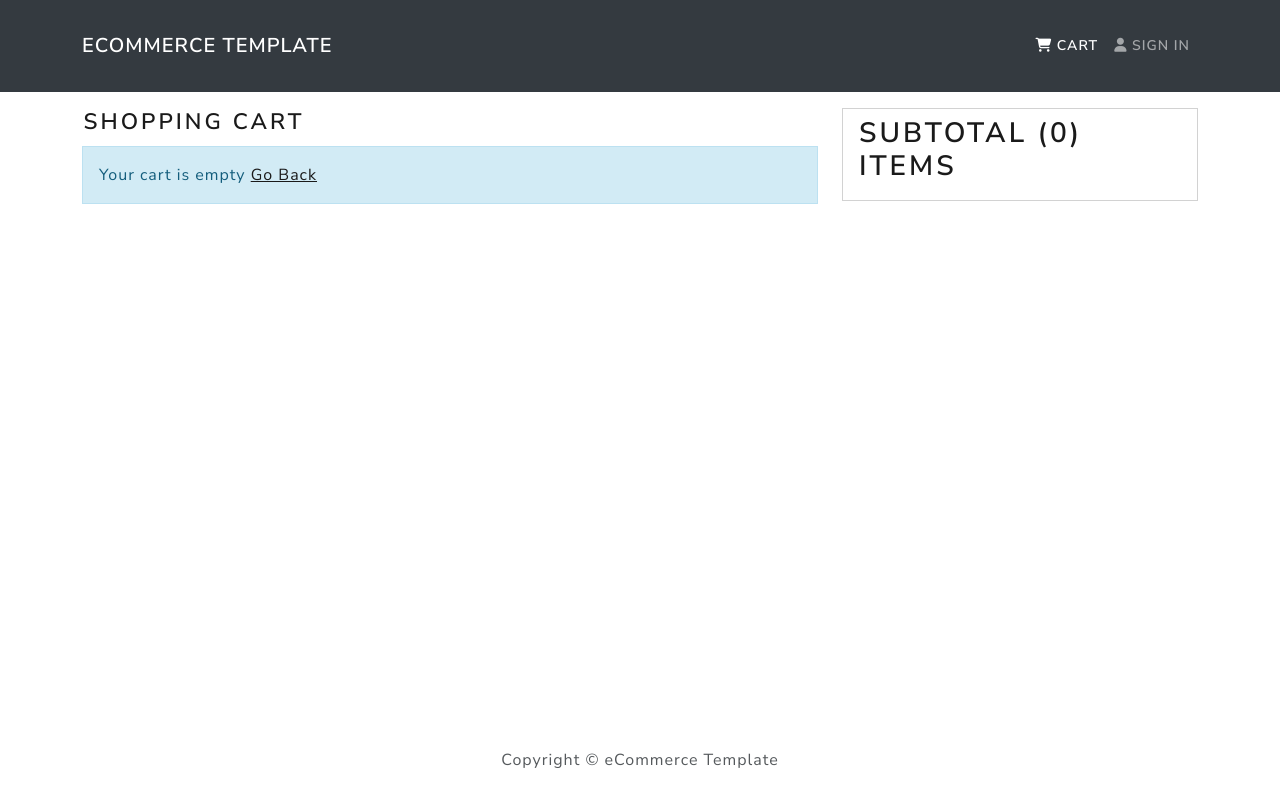
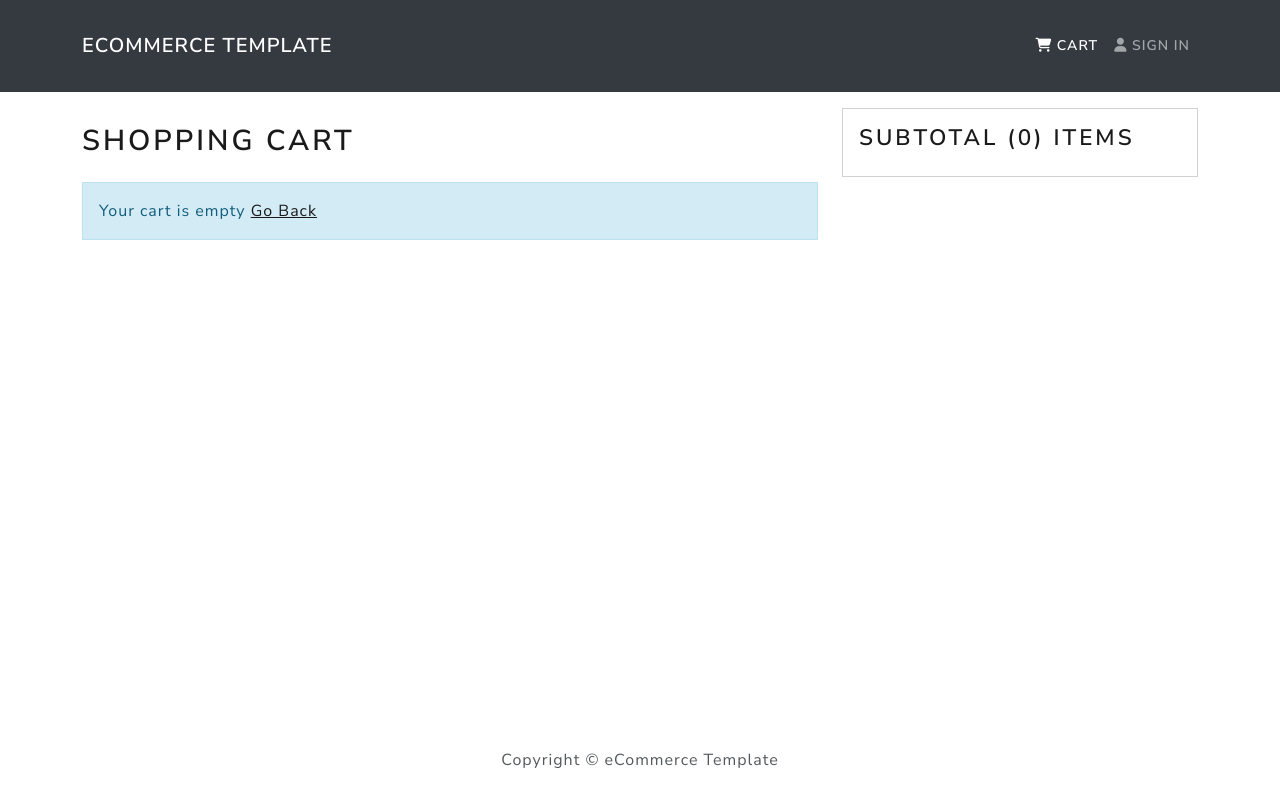
Before and after one commit to Aeowulf/eCommerce-Template, a React (Create React App) app in the folder frontend/: page /cart in a window 1280 px wide. Built offline with nearby package versions, Linux system fonts and the light colour scheme.

Commit message:
Change <h2> style properties

```diff
--- a/frontend/src/index.css
+++ b/frontend/src/index.css
@@ -7,8 +7,14 @@ main {
 }
 
 h1 {
+  font-size: 1.8rem;
+  padding: 1rem 0;
+}
+
+
+h2 {
   font-size: 1.4rem;
-  padding: 0.1rem
+  padding: 0.5rem 0;
 }
 
 h3 {
```
